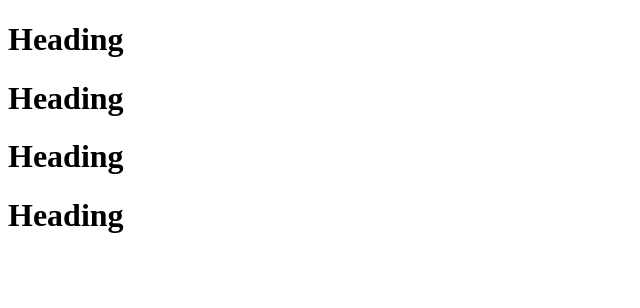
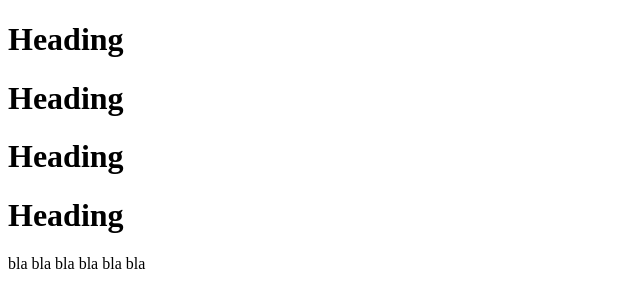
Before and after one commit to arafath-yeasin/Arafath, a plain HTML site: page index.htm in a window 1280 px wide. Shown: the whole page, without its empty margins (0-640 px from the left). Drawn offline with Linux system fonts and the light colour scheme.

Commit message:
third commit]

```diff
--- a/index.htm
+++ b/index.htm
@@ -10,6 +10,7 @@
     <h1>Heading</h1>
     <h1>Heading</h1>
     <h1>Heading</h1>
+    <p>bla bla bla bla bla bla</p>
 
 </body>
 </html>
```
